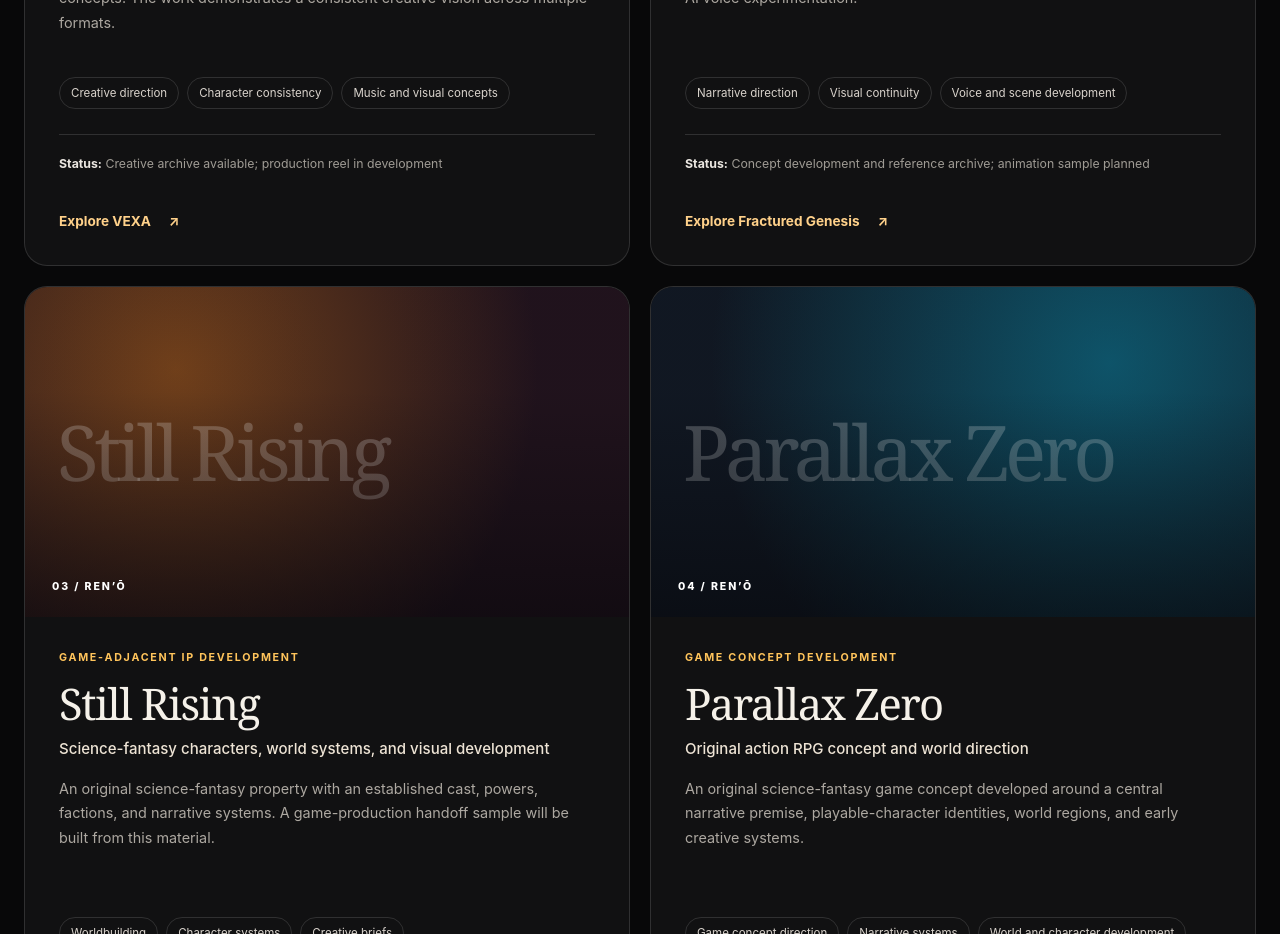
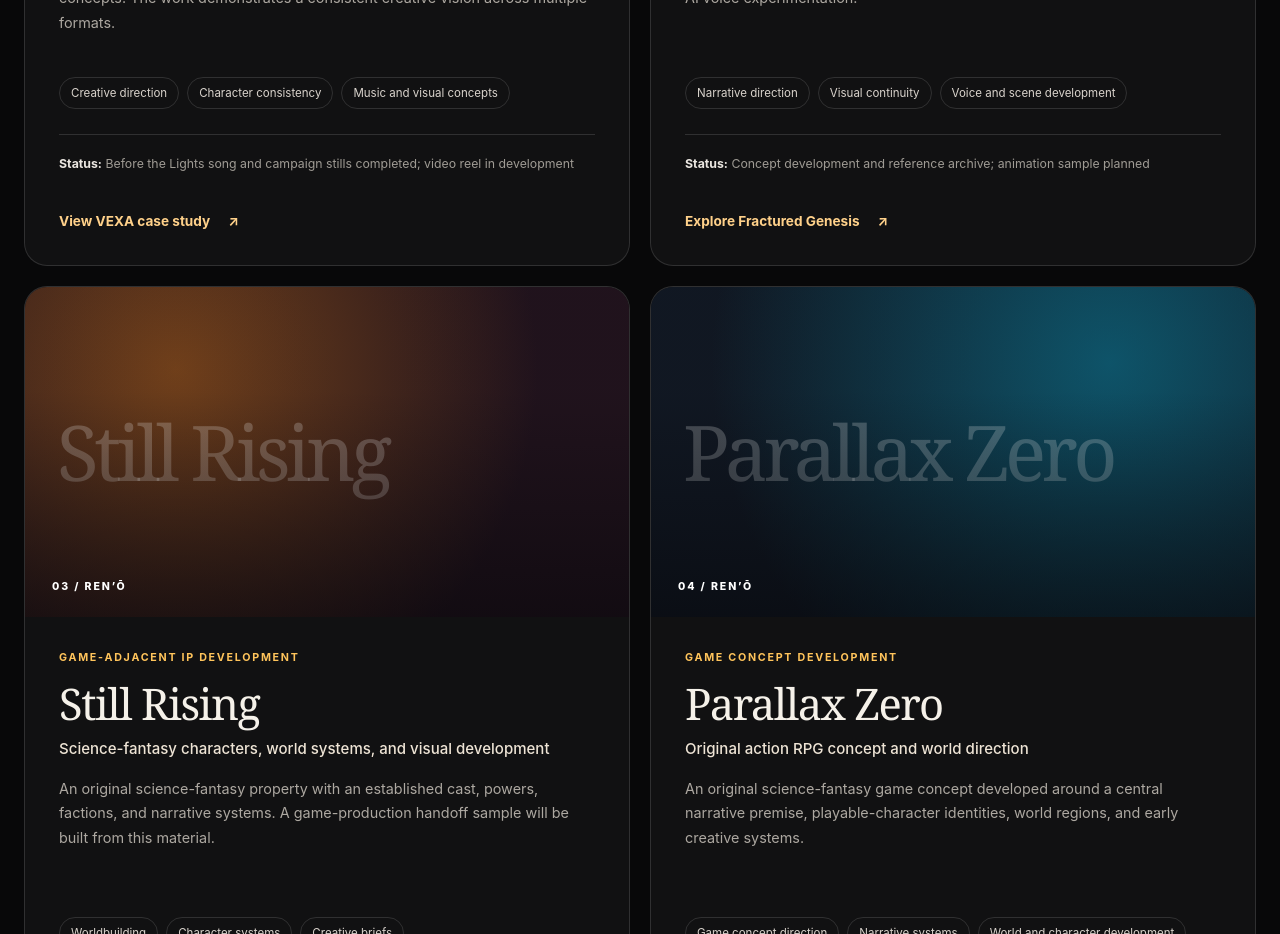
Before and after one commit to SilentGameTales/reno-kagenami-portfolio, a Next.js app: page /portfolio in a window 1280 px wide. Shown: the part 2000-2934 px from the top of the page. Built offline with nearby package versions, Linux system fonts and the light colour scheme.

Commit message:
Link VEXA project to documented AI case study

```diff
--- a/app/portfolio/page.js
+++ b/app/portfolio/page.js
@@ -17,9 +17,9 @@ const projects = [
     description:
       "An original virtual artist developed through character direction, music concepts, visual identity systems, cover campaigns, and performance concepts. The work demonstrates a consistent creative vision across multiple formats.",
     contributions: ["Creative direction", "Character consistency", "Music and visual concepts"],
-    status: "Creative archive available; production reel in development",
-    href: "/music",
-    linkText: "Explore VEXA",
+    status: "Before the Lights song and campaign stills completed; video reel in development",
+    href: "/portfolio/vexa",
+    linkText: "View VEXA case study",
     image: "/images/vexa-stage.png",
     tone: "silver",
   },
```
